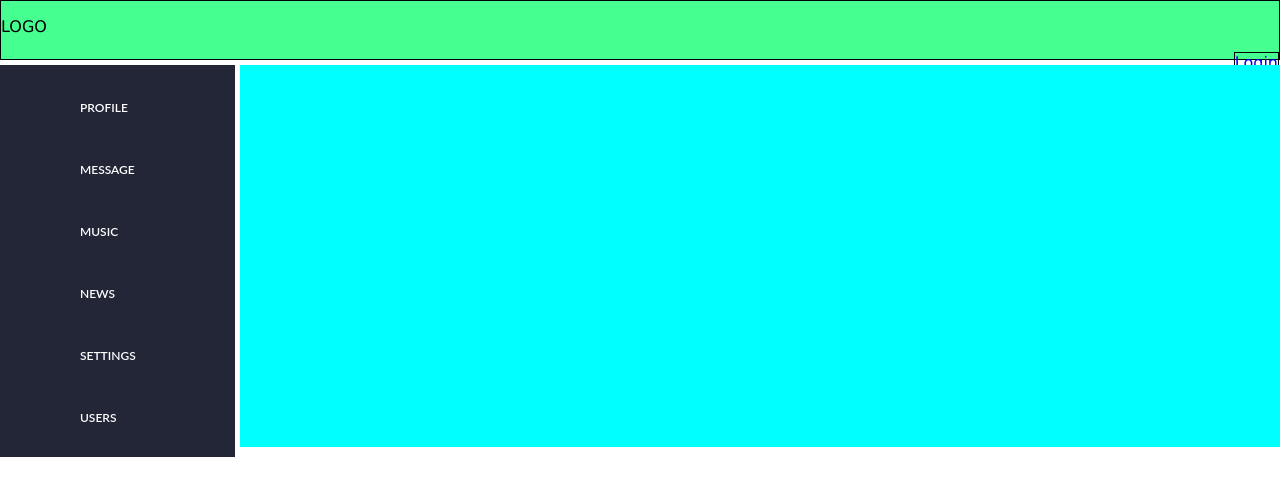
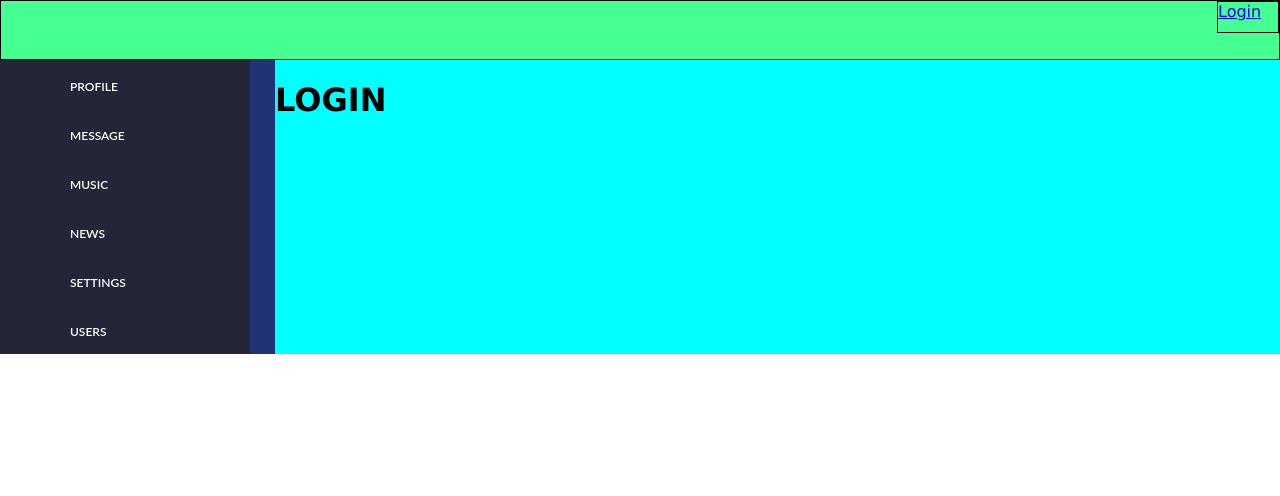
Before and after one commit to VladimirK31/new-samurai, a React (Create React App) app: page /login in a window 1280 px wide. Shown: the top 496 px of the page. Built offline with nearby package versions, Linux system fonts and the light colour scheme; no server answers.

Commit message:
redirect 68

```diff
--- a/src/App.css
+++ b/src/App.css
@@ -6,7 +6,7 @@
 
   grid-template-rows: 60px 1fr;
   grid-template-columns: 2fr 10fr;
-  grid-gap: 5px;
+
   font-family: Verdana, Geneva, Tahoma, sans-serif;
 }
 
--- a/src/App.tsx
+++ b/src/App.tsx
@@ -4,6 +4,7 @@ import './App.css'
 import { DialogsContainer } from './components/dialogs/DialogsContainer'
 import { Header } from './components/header/Header'
 import HeaderContainer from './components/header/HeaderContainer'
+import { Login } from './components/login/Login'
 import { Music } from './components/music/Music'
 import { Navbar } from './components/navbar/Navbar'
 import { News } from './components/news/News'
@@ -24,6 +25,7 @@ const App = () => {
           <Route path="/music" element={<Music />} />
           <Route path="/news" element={<News />} />
           <Route path="/settings" element={<Settings />} />
+          <Route path="/login" element={<Login />} />
         </Routes>
       </div>
     </div>
--- a/src/components/dialogs/Dialogs.tsx
+++ b/src/components/dialogs/Dialogs.tsx
@@ -1,4 +1,5 @@
 import React from 'react'
+import { Navigate } from 'react-router-dom'
 import { DialogPropsType, MessagePropsType } from '../../redux/Dialog-reducer'
 import { Dialog } from './dialog/Dialog'
 import s from './Dialogs.module.css'
@@ -8,6 +9,7 @@ export type DialogsPropsType = {
   dialogData: DialogPropsType[]
   messageData: MessagePropsType[]
   newMessageElement: string
+  isAuth: boolean
   addMessage: () => void
   updateMessageText: (newMessage: string) => void
 }
@@ -30,7 +32,7 @@ export const Dialogs = (props: DialogsPropsType) => {
       props.updateMessageText(newMessage)
     }
   }
-
+  if (props.isAuth == false) return <Navigate to={'/login'} />
   return (
     <div className={s.dialogs}>
       <div className={s.dialogsUser}>{dialogsItem}</div>
--- a/src/components/dialogs/DialogsContainer.tsx
+++ b/src/components/dialogs/DialogsContainer.tsx
@@ -35,6 +35,7 @@ const mapStateToProps = (state: AppStateType) => {
     newMessageElement: state.dialogPage.newMessageElement,
     messageData: state.dialogPage.messageData,
     dialogData: state.dialogPage.dialogData,
+    isAuth: state.auth.isAuth,
   }
 }
 const mapDispatchToProps = (dispatch: Dispatch) => {
--- a/src/components/header/Header.module.css
+++ b/src/components/header/Header.module.css
@@ -8,4 +8,6 @@
   float: right;
   color: white;
   border: 1px solid black;
+  width: 60px;
+  height: 30px;
 }
--- a/src/components/header/Header.tsx
+++ b/src/components/header/Header.tsx
@@ -9,8 +9,7 @@ export const Header = (props: HeaderPropsType) => {
   return (
     <header className={s.header}>
       <div>
-        <p>LOGO</p>
-      </div>
+        {/* <p>LOGO</p> */}
         <div className={s.loginBlock}>
           {props.isAuth ? (
             props.userLogin
@@ -18,6 +17,7 @@ export const Header = (props: HeaderPropsType) => {
             <NavLink to={'/login'}>Login</NavLink>
           )}
         </div>
+      </div>
     </header>
   )
 }
--- /dev/null
+++ b/src/components/login/Login.tsx
@@ -0,0 +1,3 @@
+export const Login = () => {
+  return <h1>LOGIN</h1>
+}
--- a/src/components/navbar/Navbar.module.css
+++ b/src/components/navbar/Navbar.module.css
@@ -1,11 +1,11 @@
 .navbar {
-  width: 200px;
+  width: 250px;
   grid-area: n;
   background-color: #222636;
-  padding-left: 10px;
-  padding-top: 10px;
-  line-height: 2;
-  border-right: 25px solid #222636;
+  /* padding-left: 10px; */
+  /* padding-top: 10px; */
+  /* line-height: 2; */
+  border-right: 25px solid #223375;
   height: 100%;
 }
 .item a {
--- a/src/components/profile/Profile.tsx
+++ b/src/components/profile/Profile.tsx
@@ -1,3 +1,4 @@
+import { Navigate } from 'react-router-dom'
 import { AppStateType } from '../../redux/Redux-store'
 import { Background } from './background/Background'
 import { Description } from './description/Description'
--- a/src/components/profile/ProfileContainer.tsx
+++ b/src/components/profile/ProfileContainer.tsx
@@ -1,7 +1,7 @@
 import axios from 'axios'
 import React, { Component } from 'react'
 import { connect } from 'react-redux'
-import { useLocation, useNavigate, useParams } from 'react-router-dom'
+import { Navigate, useLocation, useNavigate, useParams } from 'react-router-dom'
 import { getUserProfile, ProfileAPIType } from '../../redux/Profile-reducer'
 import { AppStateType } from '../../redux/Redux-store'
 import { Profile } from './Profile'
@@ -9,6 +9,7 @@ import { Profile } from './Profile'
 const mapStateToProps = (state: AppStateType) => {
   return {
     profile: state.profilePage.profile,
+    isAuth: state.auth.isAuth,
   }
 }
 type PathParamsType = {
@@ -17,6 +18,7 @@ type PathParamsType = {
 type CommonPropsType = Component<PathParamsType> & PropsType
 export type MapStateToPropsType = {
   profile: ProfileAPIType
+  isAuth: boolean
 }
 type RouterType = {
   router: {
@@ -47,6 +49,8 @@ export class ProfileContainer extends React.Component<CommonPropsType> {
     this.props.getUserProfile(userId)
   }
   render() {
+    //(!this.props.isAuth)return то же самое что и this.props.isAuth == false
+    if (this.props.isAuth == false) return <Navigate to={'/login'} />
     return (
       <div>
         <div>
```
Lines whose indentation alone changed are shown as unchanged.
